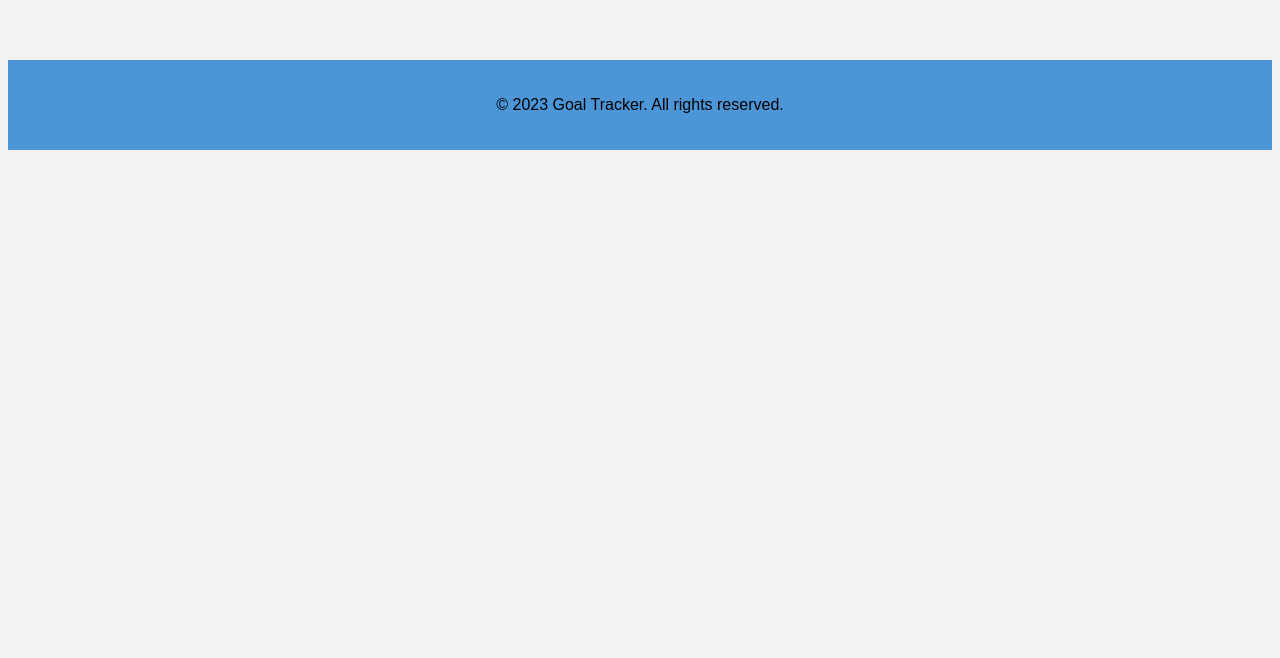
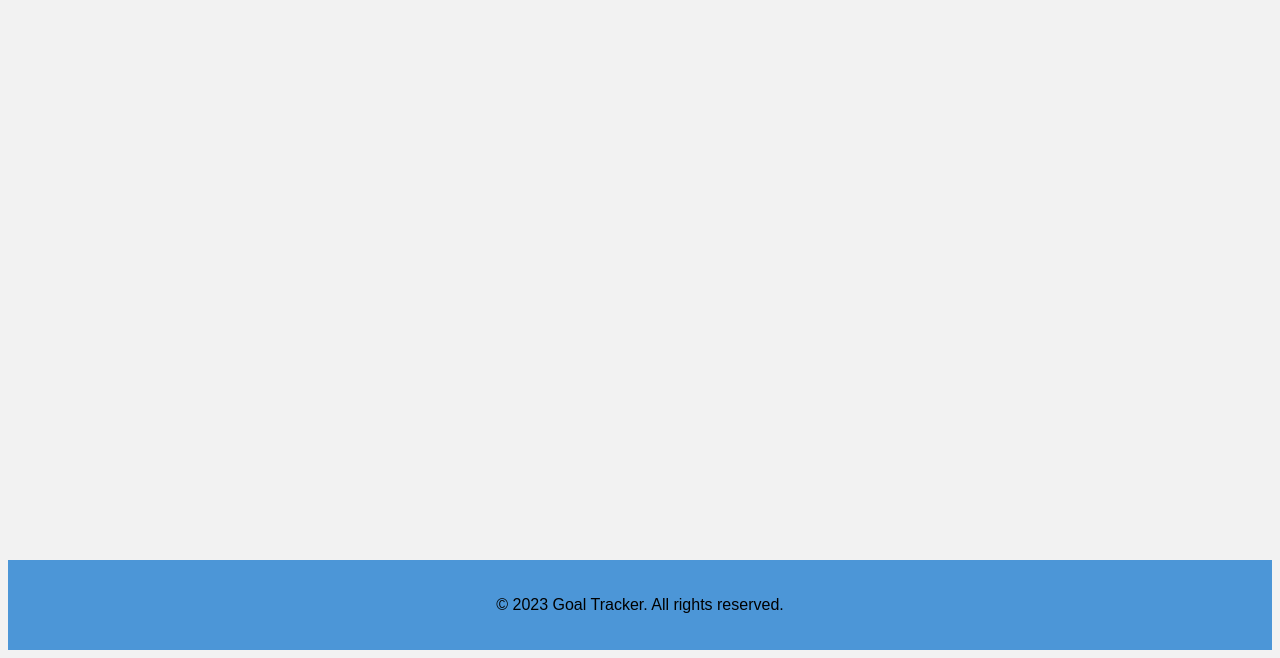
Before and after one commit to Yobamba/wdd330-proj, a website: page view/create_goal.html in a window 1280 px wide. Shown: the part 747-1405 px from the top of the page. Before the commit the page ends 905 px from the top, so only its background shows below. Drawn offline with Linux system fonts and the light colour scheme.

Commit message:
added a div

```diff
--- a/view/create_goal.html
+++ b/view/create_goal.html
@@ -50,7 +50,9 @@
         <p id="successMessage"></p>
 
         <div class="space-filler"></div>
+        <div class="filler-div">
 
+        </div>
 
         <script src="/wdd330-proj/scripts/createGoal.js" type="module"></script>
 
```
